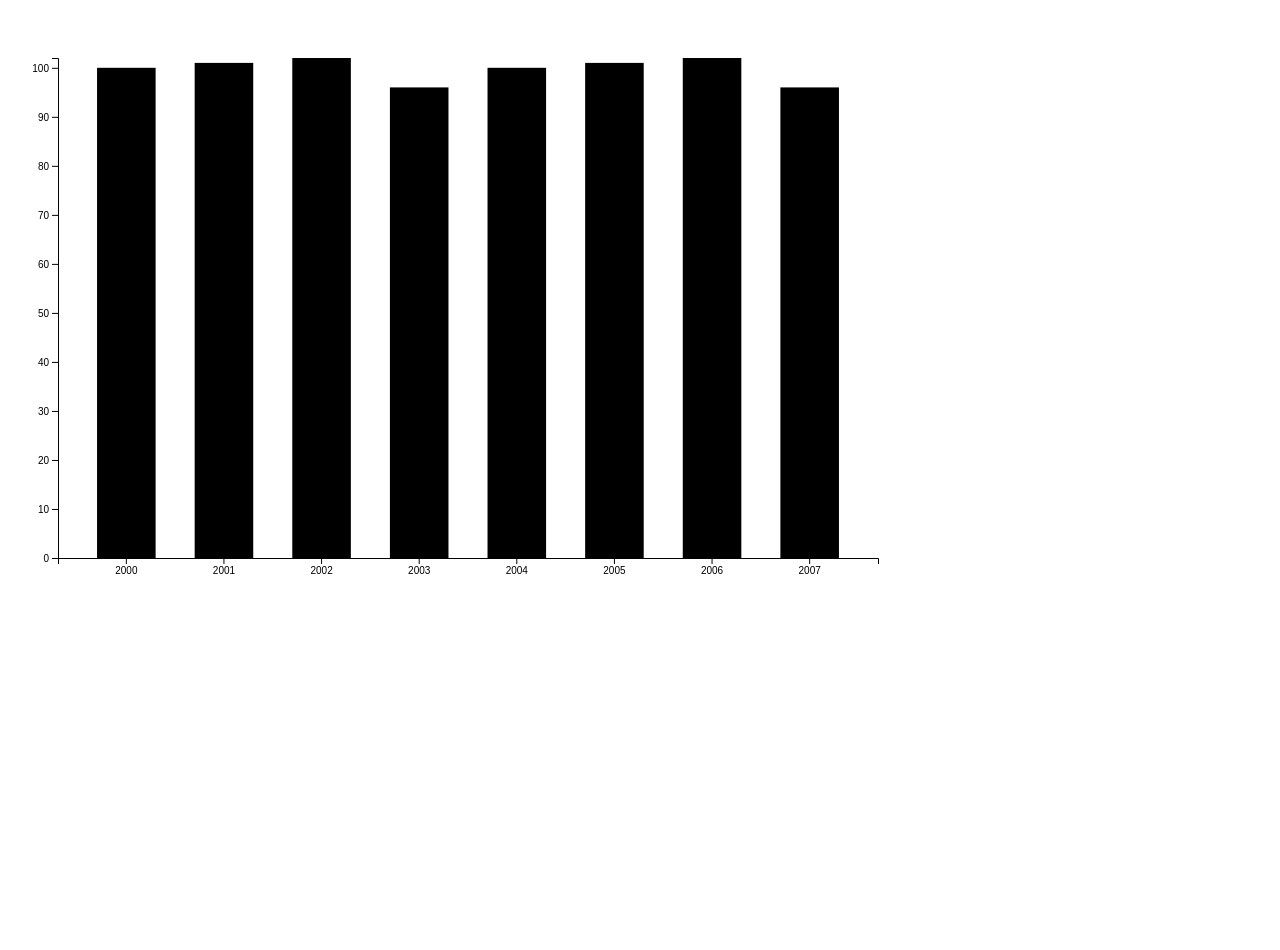
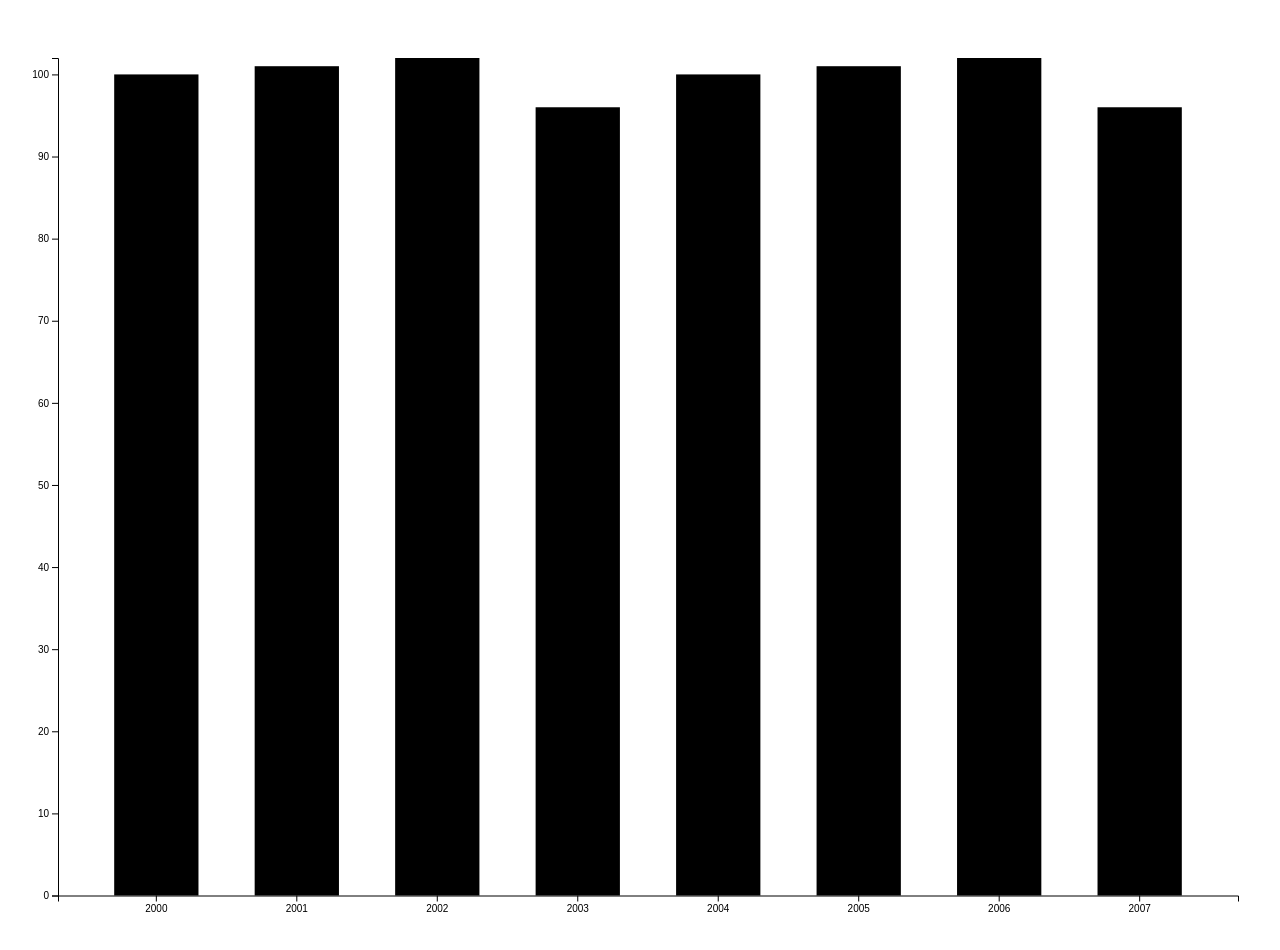
Before and after one commit to hannah-scott/sasd3, a plain HTML site: page tutorials/basics/code/index.html in a window 1280 px wide. Before the commit the page ends 800 px from the top, so only its background shows below. Drawn offline with nearby package versions, Linux system fonts and the light colour scheme.

Commit message:
Added functionality to fill screen

```diff
--- a/tutorials/basics/code/barchart.js
+++ b/tutorials/basics/code/barchart.js
@@ -1,7 +1,16 @@
-var svg = d3.select("svg"),
-    margin = 100,
-    width = svg.attr("width") - margin ,
-    height = svg.attr("height") - margin;
+var width = window.innerWidth
+|| document.documentElement.clientWidth
+|| document.body.clientWidth;
+
+var margin = 100;
+
+width -= margin;
+height = width / 1.6 + margin;
+
+svg = d3.select("body")
+    .append("svg")
+    .attr("width", width + margin)
+    .attr("height", height + margin);
 
 var xScale = d3.scaleBand().range ([0, width]).padding(0.4),
     yScale = d3.scaleLinear().range([height, 0]);
--- a/tutorials/basics/code/index.html
+++ b/tutorials/basics/code/index.html
@@ -11,7 +11,7 @@
 
     </head>
     <body>
-        <svg width="920" height="600"></svg>
+        <!-- <svg width="920" height="600"></svg> -->
         <script src="barchart.js"></script>
     </body>
 </html>
```
Also changed, not shown: charts/d3-barchart.html (+1 -1 lines), scripts/barchart.js (+12 -4 lines).
